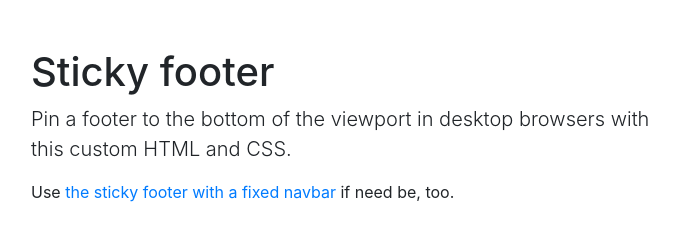
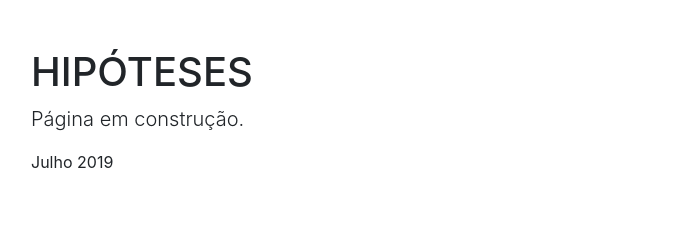
Before and after one commit to faleatorio/faleatorio.github.io, a plain HTML site: page index.html in a window 1280 px wide. Shown: the whole page, without its empty margins (284-963 px from the left). Drawn offline with nearby package versions, Linux system fonts and the light colour scheme.

Commit message:
Update index.html

```diff
--- a/index.html
+++ b/index.html
@@ -6,7 +6,7 @@
     <meta name="description" content="">
     <meta name="author" content="Mark Otto, Jacob Thornton, and Bootstrap contributors">
     <meta name="generator" content="Jekyll v3.8.5">
-    <title>Sticky Footer Template · Bootstrap</title>
+    <title>EM BREVE</title>
 
     <link rel="canonical" href="https://getbootstrap.com/docs/4.3/examples/sticky-footer/">
 
@@ -37,9 +37,10 @@
     <!-- Begin page content -->
 <main role="main" class="flex-shrink-0">
   <div class="container">
-    <h1 class="mt-5">Sticky footer</h1>
-    <p class="lead">Pin a footer to the bottom of the viewport in desktop browsers with this custom HTML and CSS.</p>
-    <p>Use <a href="/docs/4.3/examples/sticky-footer-navbar/">the sticky footer with a fixed navbar</a> if need be, too.</p>
+    <h1 class="mt-5">HIPÓTESES</h1>
+    <p class="lead">Página em construção.</p>
+    <p>Julho 2019</p>
+    <!--<p>Use <a href="/docs/4.3/examples/sticky-footer-navbar/">the sticky footer with a fixed navbar</a> if need be, too.</p>-->
   </div>
 </main>
 <!--
```
